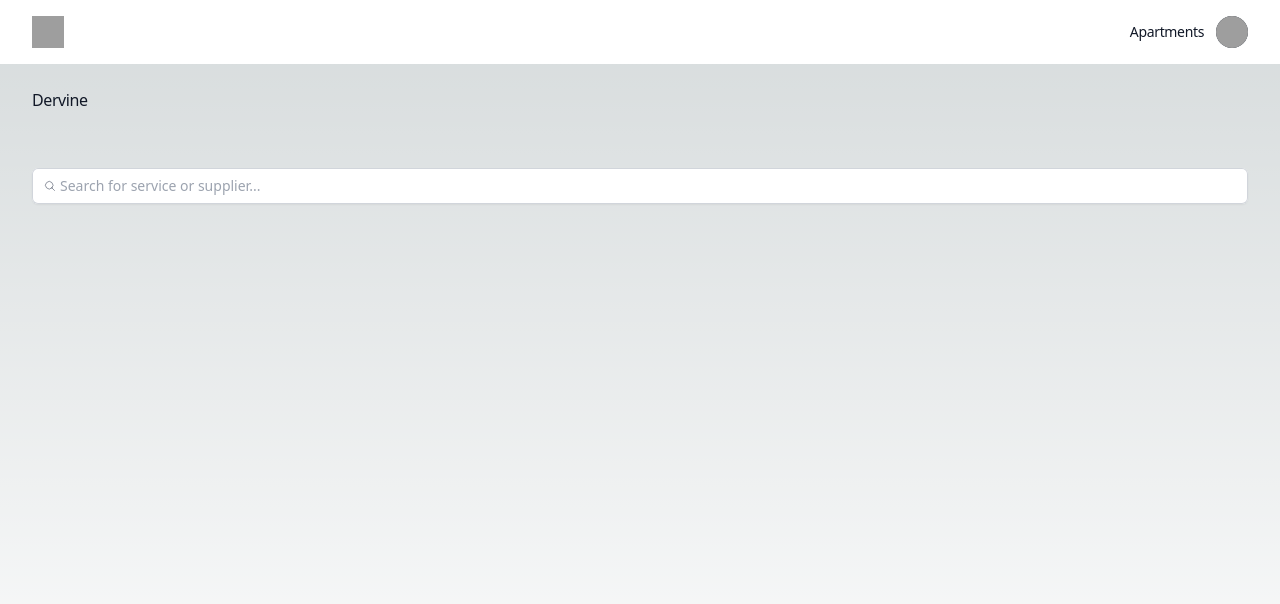
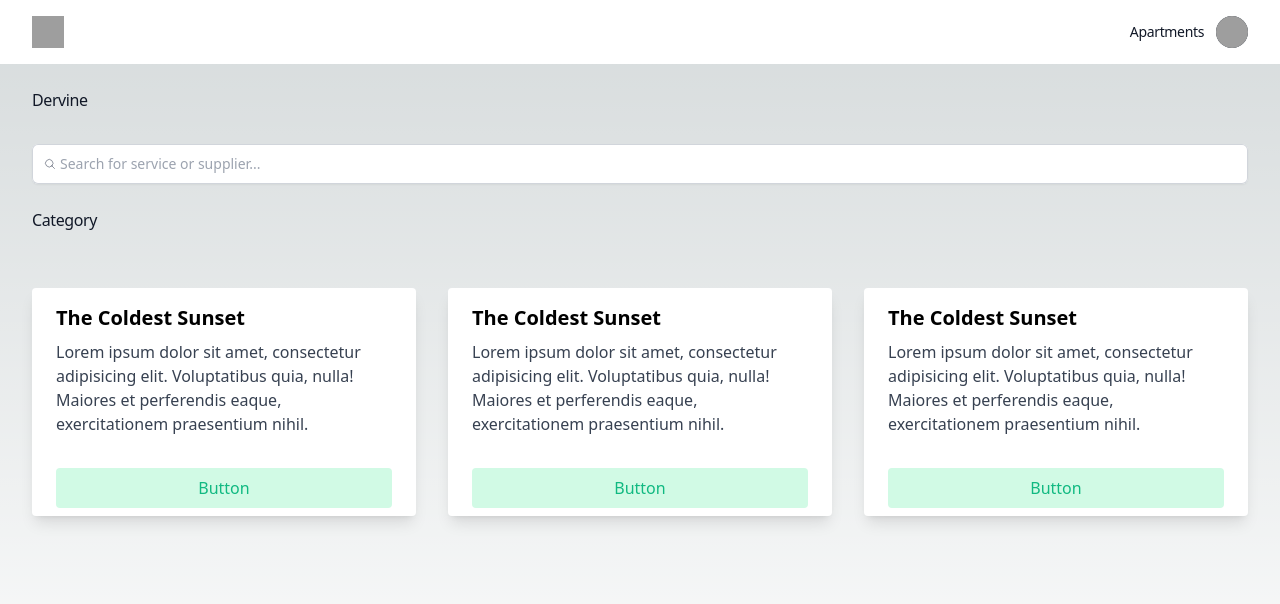
Before and after one commit to Dervine/sorted, a Next.js app: page / in a window 1280 px wide. Shown: the top 604 px of the page. Built offline with nearby package versions, Linux system fonts and the light colour scheme; grey boxes are pictures that could not be loaded.

Commit message:
UI skeleton

```diff
--- a/app/page.tsx
+++ b/app/page.tsx
@@ -161,7 +161,7 @@ export default function Home() {
         </div>
       </header>
       <main>
-        <div className="mx-auto max-w-7xl py-6 sm:px-6 lg:px-8">
+        <div className="mx-auto max-w-7xl sm:px-6 lg:px-8">
           <div>
             <div className="relative mt-2 rounded-md shadow-sm">
               <div className="pointer-events-none absolute inset-y-0 left-0 flex items-center pl-3">
@@ -173,9 +173,53 @@ export default function Home() {
                 type="text"
                 name="price"
                 id="price"
-                className="block w-full rounded-md border-0 py-1.5 pl-7 pr-20 text-gray-900 ring-1 ring-inset ring-gray-300 placeholder:text-gray-400 focus:ring-2 focus:ring-inset focus:ring-indigo-600 sm:text-sm sm:leading-6"
+                className="block w-full rounded-md border-0 py-2 pl-7 pr-20 text-gray-900 ring-1 ring-inset ring-gray-300 placeholder:text-gray-400 focus:ring-2 focus:ring-inset focus:ring-indigo-600 sm:text-sm sm:leading-6"
                 placeholder="Search for service or supplier..."
               />
+            </div>
+          </div>
+          <div className="px-0 py-6">
+            <h1 className="text-l font-medium tracking-tight text-gray-900">Category</h1>
+          </div>
+          <div className="flex space-x-8">
+            <div className="max-w-sm my-8 rounded overflow-hidden shadow-lg bg-white">
+              <div className="px-6 py-4">
+                <div className="font-bold text-xl mb-2">The Coldest Sunset</div>
+                  <p className="text-gray-700 text-base">
+                    Lorem ipsum dolor sit amet, consectetur adipisicing elit. Voluptatibus quia, nulla! Maiores et perferendis eaque, exercitationem praesentium nihil.
+                  </p>
+              </div>
+              <div className="px-6 pt-4 pb-2">
+                <button className="bg-emerald-100 hover:bg-emerald-400 text-emerald-500 hover:text-white font-normal py-2 px-4 w-full rounded">
+                  Button
+                </button>
+              </div>
+            </div>
+            <div className="max-w-sm my-8 rounded overflow-hidden shadow-lg bg-white">
+              <div className="px-6 py-4">
+                <div className="font-bold text-xl mb-2">The Coldest Sunset</div>
+                  <p className="text-gray-700 text-base">
+                    Lorem ipsum dolor sit amet, consectetur adipisicing elit. Voluptatibus quia, nulla! Maiores et perferendis eaque, exercitationem praesentium nihil.
+                  </p>
+              </div>
+              <div className="px-6 pt-4 pb-2">
+                <button className="bg-emerald-100 hover:bg-emerald-400 text-emerald-500 hover:text-white font-normal py-2 px-4 w-full rounded">
+                  Button
+                </button>
+              </div>
+            </div>
+            <div className="max-w-sm my-8 rounded overflow-hidden shadow-lg bg-white">
+              <div className="px-6 py-4">
+                <div className="font-bold text-xl mb-2">The Coldest Sunset</div>
+                  <p className="text-gray-700 text-base">
+                    Lorem ipsum dolor sit amet, consectetur adipisicing elit. Voluptatibus quia, nulla! Maiores et perferendis eaque, exercitationem praesentium nihil.
+                  </p>
+              </div>
+              <div className="px-6 pt-4 pb-2">
+                <button className="bg-emerald-100 hover:bg-emerald-400 text-emerald-500 hover:text-white font-normal py-2 px-4 w-full rounded">
+                  Button
+                </button>
+              </div>
             </div>
           </div>
         </div>
```
